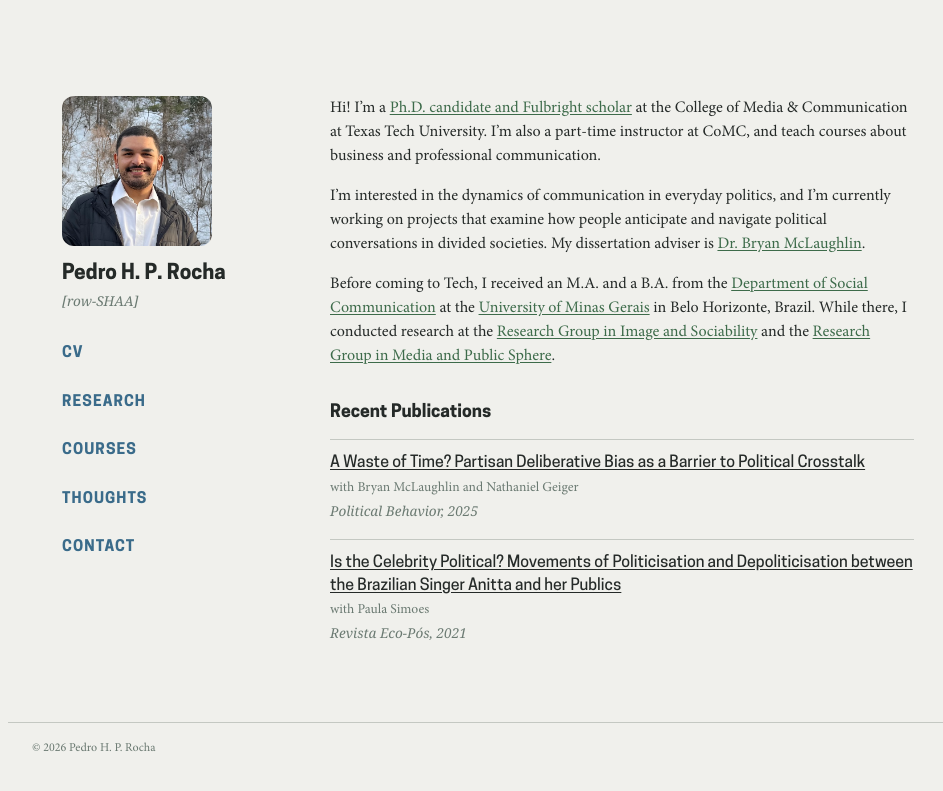
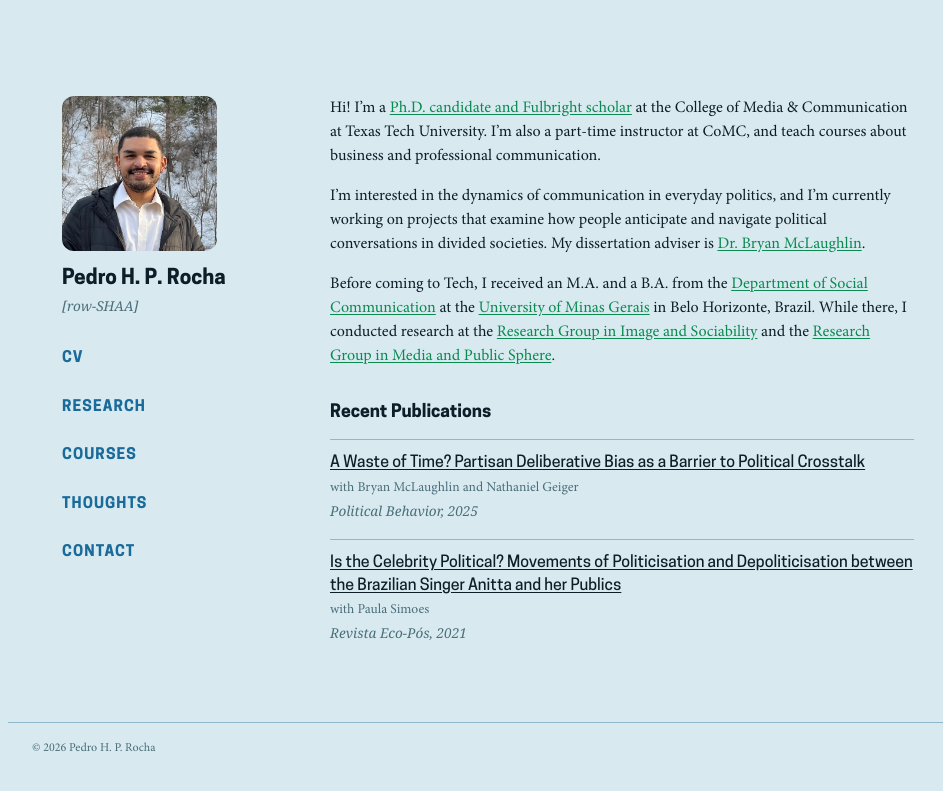
Before and after one commit to pedrohprocha/pedrohprocha.github.io, a Jekyll site: the page built from index.md, in a window 1280 px wide. Shown: the top 791 px of the page, without its empty margins (152-1095 px from the left). Built offline with Jekyll 4.4.1, drawn with Linux system fonts in a browser that asks for light colours; some web fonts are replaced.

Commit message:
dark mode palette

```diff
--- a/assets/css/main.css
+++ b/assets/css/main.css
@@ -52,12 +52,12 @@
 
 /* ── Variables ───────────────────────────────────────────── */
 :root {
-    --bg: #f0f0ec;
-    --text: #252a28;
-    --muted: #6b7a72;
-    --accent: #3d6b4a;
-    --border: #c4c8c2;
-    --nav: #3a6b8a;
+    --bg: #d8eaf0;
+    --text: #0e1e28;
+    --muted: #4a6e7a;
+    --accent: #0a8a50;
+    --border: #90b8cc;
+    --nav: #1a6a9a;
     --font-body: "Minion Pro", Georgia, serif;
     --font-heading: "Cooper Hewitt", sans-serif;
     --sidebar-w: 30%;
@@ -296,8 +296,8 @@
 }
 
 .headshot-sm {
-    width: 150px;
-    height: 150px;
+    width: 155px;
+    height: 155px;
     object-fit: cover;
     border-radius: 12px;
     display: block;
@@ -456,6 +456,17 @@
     }
 }
 
+@media (prefers-color-scheme: dark) {
+    :root {
+        --bg: #0e1e28;
+        --text: #d8eaf0;
+        --muted: #6a9aaa;
+        --accent: #0faa62;
+        --border: #1a3a4a;
+        --nav: #4a9aca;
+    }
+}
+
 /* ── Homepage publications ───────────────────────────────── */
 .pub-list-home {
     display: flex;
```
Also changed, not shown: 2 other files.
